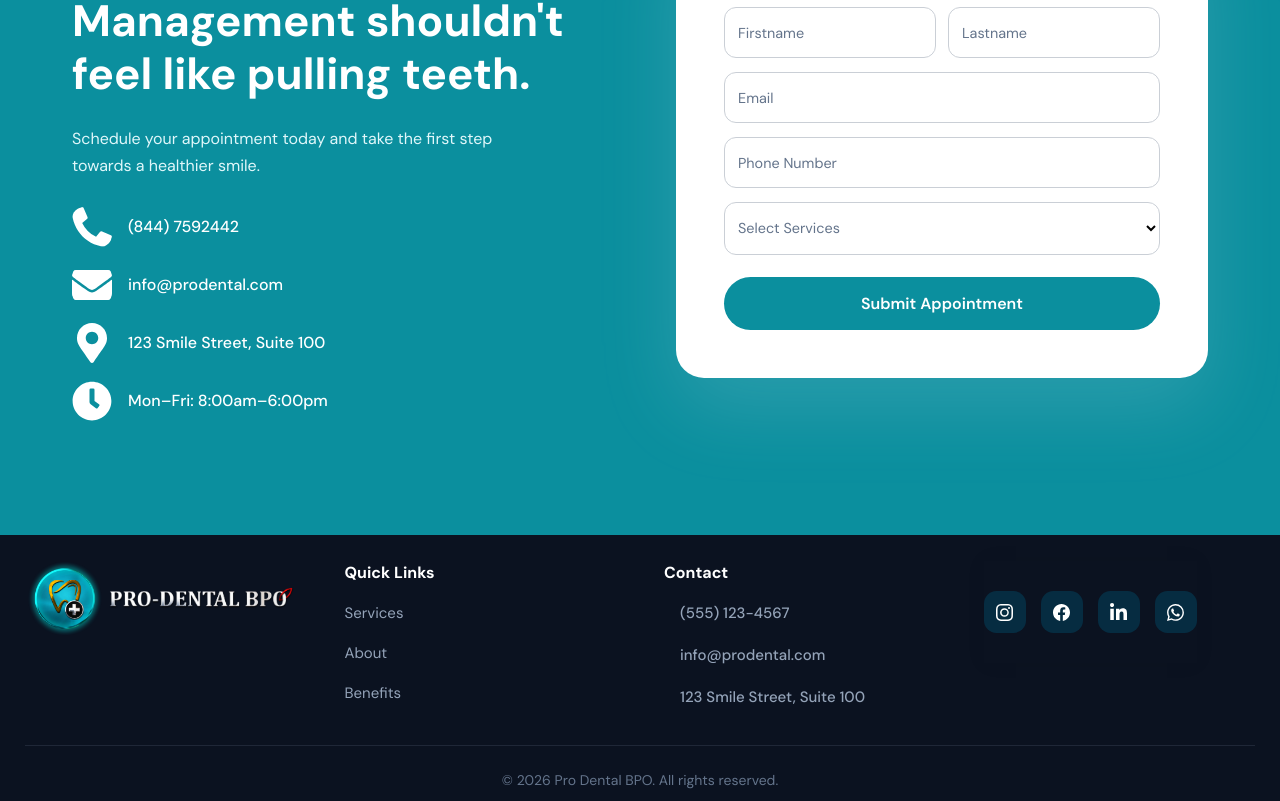
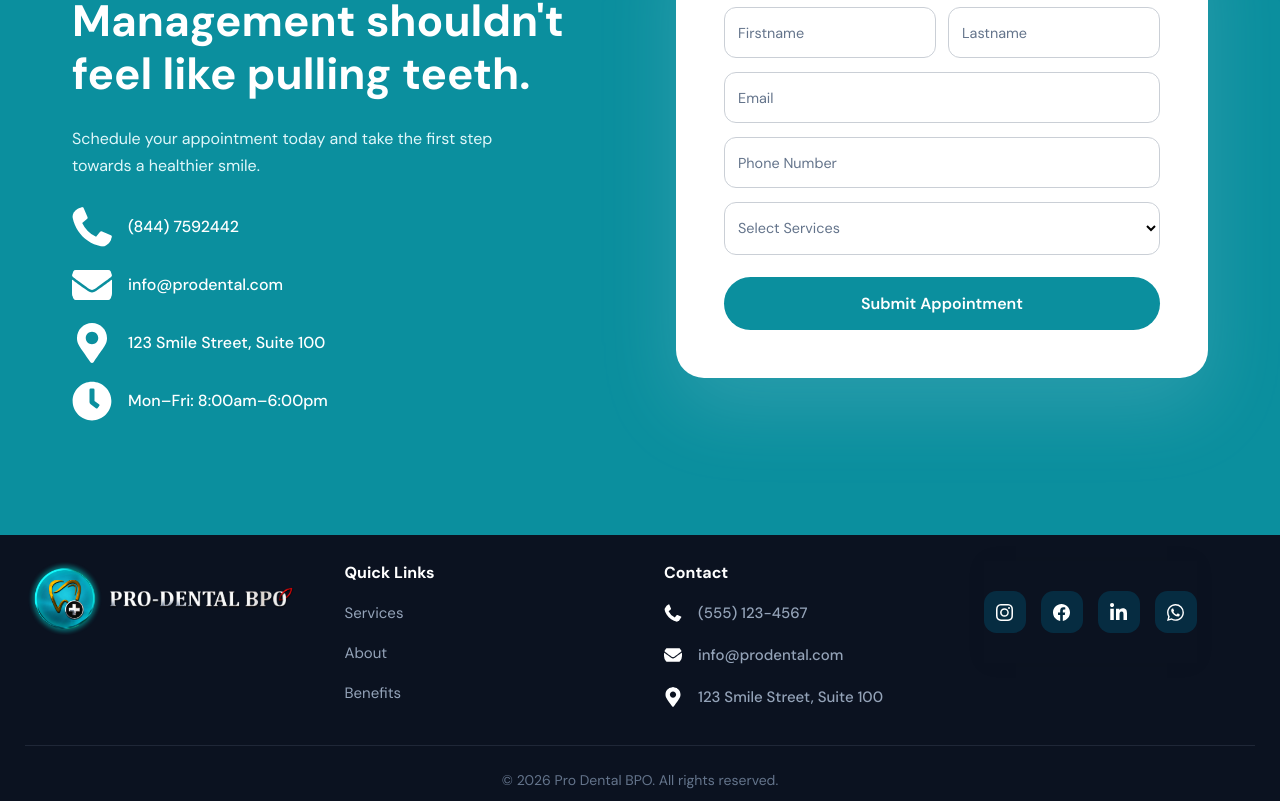
Before and after one commit to rogiegabotero-cyber/Pro-dental-BPO-Page, a React (Vite) app: page / in a window 1280 px wide. Shown: the part 3515-4316 px from the top of the page. Built offline with nearby package versions, Linux system fonts and the light colour scheme.

Commit message:
jsdfasdf

```diff
--- a/src/assets/Style/footer.css
+++ b/src/assets/Style/footer.css
@@ -1,8 +1,6 @@
 .footer {
   background: #0b1220;
   color: white;
-
-
   padding: clamp(10px, 8vw, 10px) clamp(25px, 8vw, 10px);
 }
 
@@ -11,13 +9,11 @@
   grid-template-columns: repeat(4, minmax(0, 1fr));
   gap: clamp(32px, 6vw, 48px);
   padding: 1rem 0;
-
 }
 
 .footer p {
   color: #94a3b8;
   line-height: 1.6;
-    min-width: 120%!important;
   font-size: 15px;
 }
 
```
